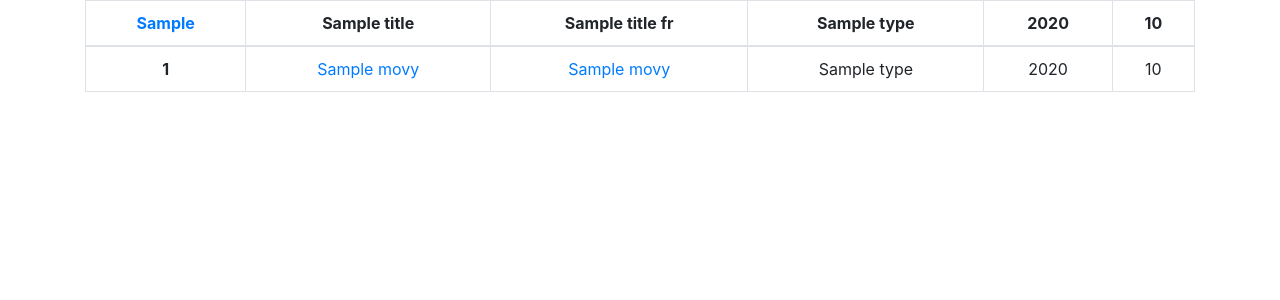
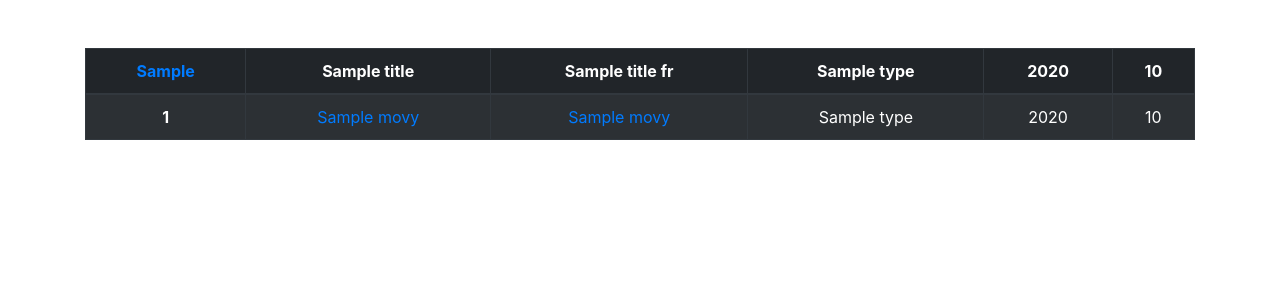
Before and after one commit to kells64000/projet-mvc-cesi, a PHP site: template Views/film.view.php in a window 1280 px wide. Shown: the top 300 px of the page. Run offline with PHP 8.4, Linux system fonts and the light colour scheme; the template is opened without the code that fills it: most values are stand-ins (such as "Sample title", 1, 10 or a date in 2020); some libraries are stand-ins or nearby versions.

Commit message:
style for table

```diff
--- a/Views/film.view.php
+++ b/Views/film.view.php
@@ -1,4 +1,4 @@
-<table class="table table-bordered table-hover text-center">
+<table class="mt-5 table table-striped table-dark table-bordered text-center">
     <thead>
     <tr>
         <th scope="col">
```
